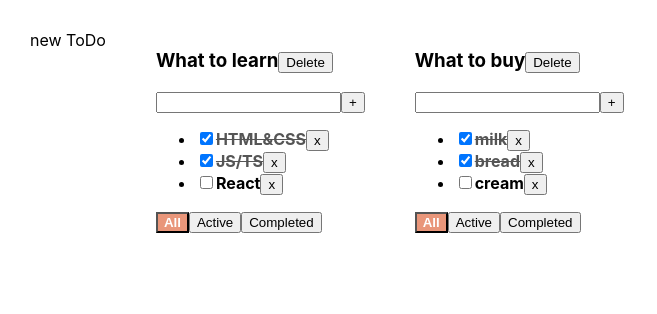
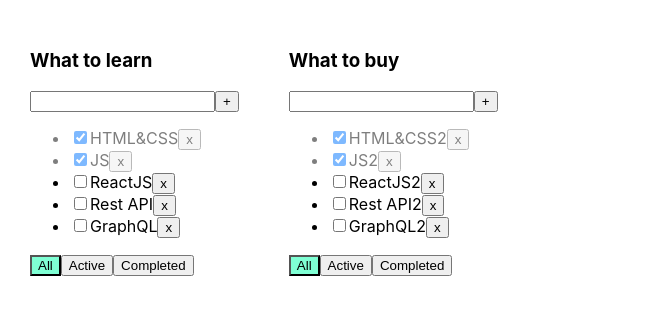
Before and after one commit to EvgeniiMeleshkov/Big_Todo_App, a React (Create React App) app: page / in a window 1280 px wide. Shown: the top 314 px of the page, without its empty margins (0-657 px from the left). Built offline with nearby package versions, Linux system fonts and the light colour scheme.

Commit message:
micro task done

```diff
--- a/src/App.css
+++ b/src/App.css
@@ -6,21 +6,19 @@
 .App > div {
   margin-right: 50px;
 }
-.isDone {
-  text-decoration: line-through;
-  color: #555;
-}
-.task {
-  font-weight: bold;
+
+.error {
+  border: red 1px solid;
 }
 
-.active {
-  background-color: darksalmon;
-  color: white;
-  font-weight: bold;
+.error-message {
+  color: red;
 }
 
-.error {
-  border: 2px solid red;
-  outline: none;
+.active-filter {
+  background-color: aquamarine;
 }
+
+.is-done {
+  opacity: 0.5;
+}
--- a/src/App.tsx
+++ b/src/App.tsx
@@ -1,113 +1,93 @@
 import React, {useState} from 'react';
 import './App.css';
-import {TodoList, TaskType} from './TodoList';
+import {TaskType, Todolist} from './Todolist';
 import {v1} from 'uuid';
 
-// CRUD
-// create +
-// read ++
-// update +
-// delete +
+export type FilterValuesType = 'all' | 'active' | 'completed';
 
-export type FilterValuesType = 'all' | 'active' | 'completed'
-export type TodoListType = {
+export type TodolistsType = {
     id: string
     title: string
     filter: FilterValuesType
 }
-export type TaskStateType = {
-    [todolistID: string]: Array<TaskType>
+
+export type TasksType = {
+    [id: string]: TaskType[]
 }
 
 function App() {
 
-    //BLL:
-    const todolistID_1 = v1()
-    const todoListID_2 = v1()
-    const todoListID_3 = v1()
+    let todolistID1 = v1();
+    let todolistID2 = v1();
 
-    const [todoLists, setTodoLists] = useState<Array<TodoListType>>([
-        {id: todolistID_1, title: 'What to learn', filter: 'all'},
-        {id: todoListID_2, title: 'What to buy', filter: 'all'},
+    let [todolists, setTodolists] = useState<Array<TodolistsType>>([
+        {id: todolistID1, title: 'What to learn', filter: 'all'},
+        {id: todolistID2, title: 'What to buy', filter: 'all'},
     ])
-    const [tasks, setTasks] = useState<TaskStateType>({
-        [todolistID_1]: [
+
+    let [tasks, setTasks] = useState<TasksType>({
+        [todolistID1]: [
             {id: v1(), title: 'HTML&CSS', isDone: true},
-            {id: v1(), title: 'JS/TS', isDone: true},
-            {id: v1(), title: 'React', isDone: false},
+            {id: v1(), title: 'JS', isDone: true},
+            {id: v1(), title: 'ReactJS', isDone: false},
+            {id: v1(), title: 'Rest API', isDone: false},
+            {id: v1(), title: 'GraphQL', isDone: false},
         ],
-        [todoListID_2]: [
-            {id: v1(), title: 'milk', isDone: true},
-            {id: v1(), title: 'bread', isDone: true},
-            {id: v1(), title: 'cream', isDone: false},
+        [todolistID2]: [
+            {id: v1(), title: 'HTML&CSS2', isDone: true},
+            {id: v1(), title: 'JS2', isDone: true},
+            {id: v1(), title: 'ReactJS2', isDone: false},
+            {id: v1(), title: 'Rest API2', isDone: false},
+            {id: v1(), title: 'GraphQL2', isDone: false},
         ]
-    })
-    //
+    });
 
 
-    const removeTask = (taskID: string, todoListID: string) => {
-        setTasks({...tasks, [todoListID]: tasks[todoListID].filter(t => t.id !== taskID)})
-        //
-    }
-    const addTask = (title: string, todoListID: string) => {
-        const newTask: TaskType = {
-            id: v1(),
-            title: title,
-            isDone: false
-        }
-        setTasks({...tasks, [todoListID]: [newTask, ...tasks[todoListID]]})
-    }
-    const changeTaskStatus = (taskID: string, isDone: boolean, todoListID: string) => {
-        setTasks({...tasks, [todoListID]: tasks[todoListID].map(t => t.id === taskID ? {...t, isDone: isDone} : t)})
+    function removeTask(todolistID: string, id: string) {
+        setTasks({...tasks, [todolistID]: tasks[todolistID].filter(el => el.id !== id)})
     }
 
-
-    const changeTodoListFilter = (filter: FilterValuesType, todoListID: string) => {
-        setTodoLists(todoLists.map(el => el.id === todoListID ? {...el, filter: filter} : el))
-    }
-    const deleteTodoList = (todoListID: string) => {
-        setTodoLists(todoLists.filter(el => el.id !== todoListID))
-        delete tasks[todoListID]
+    function addTask(todolistID: string, title: string) {
+        let task = {id: v1(), title: title, isDone: false};
+        setTasks({...tasks, [todolistID]: [task, ...tasks[todolistID]]})
     }
 
-    const addTodo = () => {
-        const newtodo: TodoListType = {id: todoListID_3, title: 'new title', filter: 'all'};
-        setTodoLists([newtodo, ...todoLists]);
-        setTasks({...tasks, [todoListID_3]: []})
+    function changeStatus(todolistID: string, taskId: string, isDone: boolean) {
+        setTasks({...tasks, [todolistID]: tasks[todolistID].map(el => el.id === taskId ? {...el, isDone} : el)})
     }
-    //UI:
-    const mappedTodoLists = todoLists.map(el => {
-        let tasksForRender;
-        switch (el.filter) {
-            case 'active':
-                tasksForRender = tasks[el.id].filter(t => !t.isDone)
-                break
-            case 'completed':
-                tasksForRender = tasks[el.id].filter(t => t.isDone)
-                break
-            default:
-                tasksForRender = tasks[el.id]
+
+    function changeFilter(todolistID: string, value: FilterValuesType) {
+        setTodolists(todolists.map(el => el.id === todolistID ? {...el, filter: value} : el))
+    }
+
+    const mappedTodos = todolists.map(el => {
+
+        let tasksForTodolist = tasks[el.id];
+
+        if (el.filter === 'active') {
+            tasksForTodolist = tasks[el.id].filter(t => t.isDone === false);
         }
+        if (el.filter === 'completed') {
+            tasksForTodolist = tasks[el.id].filter(t => t.isDone === true);
+        }
+
         return (
-            <TodoList
+            <Todolist
+                todolistID={el.id}
                 key={el.id}
-                id={el.id}
                 title={el.title}
-                tasks={tasksForRender}
+                tasks={tasksForTodolist}
+                removeTask={removeTask}
+                changeFilter={changeFilter}
                 addTask={addTask}
+                changeTaskStatus={changeStatus}
                 filter={el.filter}
-                removeTask={removeTask}
-                changeTodoListFilter={changeTodoListFilter}
-                changeTaskStatus={changeTaskStatus}
-                deleteTodoList={deleteTodoList}
             />
         )
     })
-
     return (
         <div className="App">
-            <div onClick={addTodo}>new ToDo</div>
-            {mappedTodoLists}
+            {mappedTodos}
         </div>
     );
 }
--- a/src/TodoList.tsx
+++ b/src/TodoList.tsx
@@ -1,103 +1,89 @@
-import React, {useState, KeyboardEvent, ChangeEvent} from 'react';
+import React, {ChangeEvent, KeyboardEvent, useState} from 'react';
 import {FilterValuesType} from './App';
-// rsc
+
 export type TaskType = {
     id: string
     title: string
     isDone: boolean
 }
 
-
-type TodoListPropsType = {
-    id: string
+type PropsType = {
+    todolistID: string,
     title: string
-    tasks: TaskType[]
+    tasks: Array<TaskType>
+    removeTask: (todolistID: string, taskId: string) => void
+    changeFilter: (todolistID: string, value: FilterValuesType) => void
+    addTask: (todolistID: string, title: string) => void
+    changeTaskStatus: (todolistID: string, taskId: string, isDone: boolean) => void
     filter: FilterValuesType
-    addTask: (title: string, todoListID: string) => void
-    removeTask: (taskID: string, todoListID: string) => void
-    changeTodoListFilter: (filter: FilterValuesType, todoListID: string) => void
-    changeTaskStatus: (taskID: string, isDone: boolean, todoListID: string) => void
-    deleteTodoList: (todoLoisID: string) => void
 }
 
-export const TodoList = (props: TodoListPropsType) => {
-    const [title, setTitle] = useState<string>('')
-    const [error, setError] = useState<boolean>(false)
+export function Todolist(props: PropsType) {
 
-    const tasksJSX = props.tasks.length
-        ? props.tasks.map(t => {
-            const removeTask = () => props.removeTask(t.id, props.id)
-            const changeTaskStatus = (e: ChangeEvent<HTMLInputElement>) => props.changeTaskStatus(t.id, e.currentTarget.checked, props.id)
-            return (
-                <li key={t.id}>
-                    <input
-                        onChange={changeTaskStatus}
-                        type="checkbox"
-                        checked={t.isDone}
+    let [title, setTitle] = useState("")
+    let [error, setError] = useState<string | null>(null)
 
-                    />
-                    <span className={t.isDone ? 'task isDone' : 'task'}>{t.title}</span>
-                    <button onClick={removeTask}>х</button>
-                </li>
-            )
-        })
-        : <span>Your taskslist is empty</span>
-
-    const getOnClickHandler = (filter: FilterValuesType) => {
-        return () => props.changeTodoListFilter(filter, props.id)
-    }
-    const onClickHandler = () => props.changeTodoListFilter('all', props.id)
     const addTask = () => {
-        const trimmedTitle = title.trim()
-        if (trimmedTitle) {
-            props.addTask(trimmedTitle, props.id)
+        if (title.trim() !== "") {
+            props.addTask(props.todolistID, title.trim());
+            setTitle("");
         } else {
-            setError(true)
+            setError("Title is required");
         }
-        setTitle('')
-    }
-    const onKeyDownAddTask = (e: KeyboardEvent<HTMLInputElement>) => e.key === 'Enter' && addTask()
-    const onChangeSetTitle = (e: ChangeEvent<HTMLInputElement>) => {
-        setTitle(e.currentTarget.value)
-        error && setError(false)
     }
 
-    return (
+    const onChangeHandler = (e: ChangeEvent<HTMLInputElement>) => {
+        setTitle(e.currentTarget.value)
+    }
+
+    const onKeyPressHandler = (e: KeyboardEvent<HTMLInputElement>) => {
+        setError(null);
+        if (e.charCode === 13) {
+            addTask();
+        }
+    }
+
+    const onAllClickHandler = () => props.changeFilter(props.todolistID,"all");
+    const onActiveClickHandler = () => props.changeFilter(props.todolistID,"active");
+    const onCompletedClickHandler = () => props.changeFilter(props.todolistID,"completed");
+
+
+    return <div>
+        <h3>{props.title}</h3>
         <div>
-            <h3>
-                {props.title}
-                <button onClick={() => props.deleteTodoList(props.id)}>Delete</button>
-            </h3>
-            <div>
-                <input
-                    value={title}
-                    onChange={onChangeSetTitle}
-                    onKeyDown={onKeyDownAddTask}
-                    className={error ? 'error' : ''}
-                />
-                <button onClick={addTask}>+</button>
-                {error && <div style={{color: 'red'}}>Title is required!</div>}
-            </div>
-            <ul>
-                {tasksJSX}
-            </ul>
-            <div>
-                <button
-                    className={props.filter === 'all' ? 'active' : ''}
-                    onClick={onClickHandler}
-                >All
-                </button>
-                <button
-                    className={props.filter === 'active' ? 'active' : ''}
-                    onClick={getOnClickHandler('active')}
-                >Active
-                </button>
-                <button
-                    className={props.filter === 'completed' ? 'active' : ''}
-                    onClick={getOnClickHandler('completed')}
-                >Completed
-                </button>
-            </div>
+            <input value={title}
+                   onChange={onChangeHandler}
+                   onKeyPress={onKeyPressHandler}
+                   className={error ? "error" : ""}
+            />
+            <button onClick={addTask}>+</button>
+            {error && <div className="error-message">{error}</div>}
         </div>
-    );
-};
+        <ul>
+            {
+                props.tasks.map(t => {
+                    const onClickHandler = () => props.removeTask(props.todolistID,t.id)
+                    const onChangeHandler = (e: ChangeEvent<HTMLInputElement>) => {
+                        props.changeTaskStatus(props.todolistID, t.id, e.currentTarget.checked);
+                    }
+
+                    return <li key={t.id} className={t.isDone ? "is-done" : ""}>
+                        <input type="checkbox"
+                               onChange={onChangeHandler}
+                               checked={t.isDone}/>
+                        <span>{t.title}</span>
+                        <button onClick={onClickHandler}>x</button>
+                    </li>
+                })
+            }
+        </ul>
+        <div>
+            <button className={props.filter === 'all' ? "active-filter" : ""}
+                    onClick={onAllClickHandler}>All</button>
+            <button className={props.filter === 'active' ? "active-filter" : ""}
+                onClick={onActiveClickHandler}>Active</button>
+            <button className={props.filter === 'completed' ? "active-filter" : ""}
+                onClick={onCompletedClickHandler}>Completed</button>
+        </div>
+    </div>
+}
--- a/src/index.tsx
+++ b/src/index.tsx
@@ -5,7 +5,7 @@
 import * as serviceWorker from './serviceWorker';
 
 ReactDOM.render(<App />,  document.getElementById('root'));
- // App()
+
 // If you want your app to work offline and load faster, you can change
 // unregister() to register() below. Note this comes with some pitfalls.
 // Learn more about service workers: https://bit.ly/CRA-PWA
```
